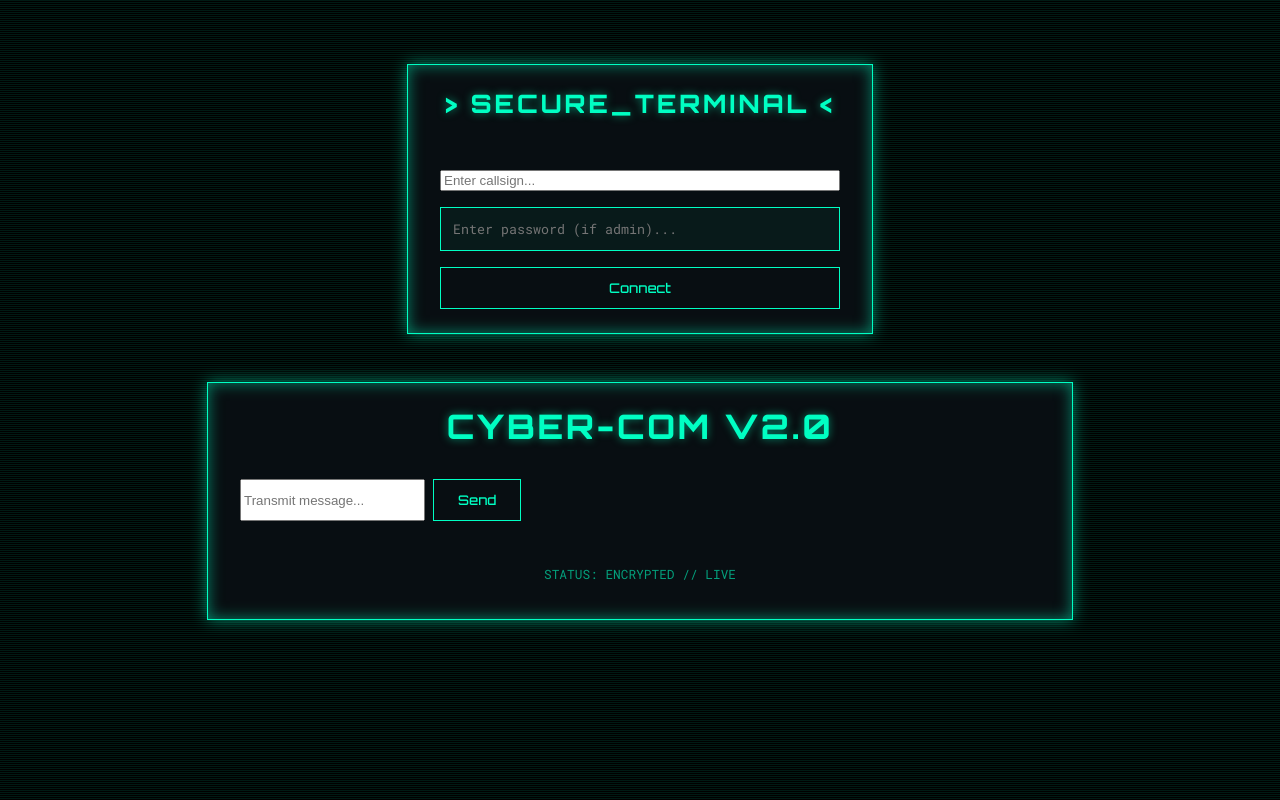
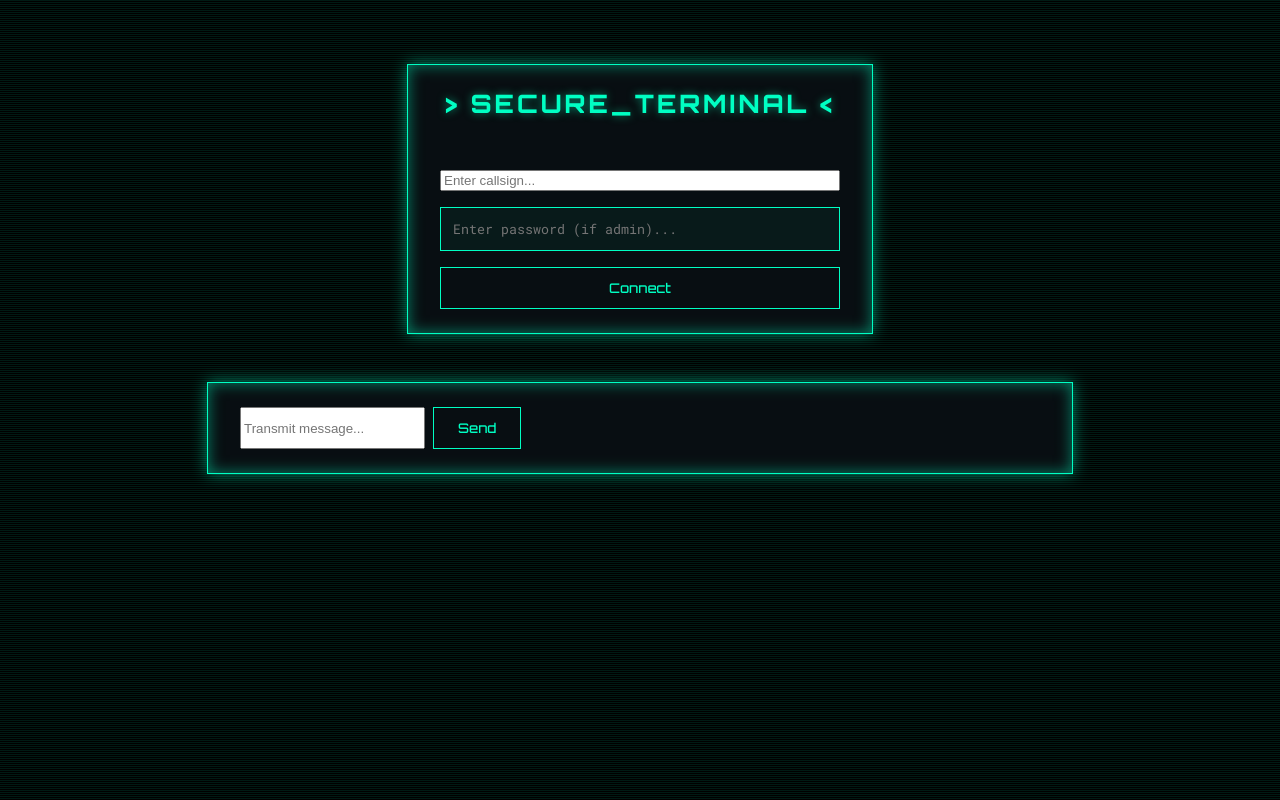
Before and after one commit to sheenu-web/my-chat-app, a website: page public/index.html in a window 1280 px wide. Drawn offline with nearby package versions, Linux system fonts and the light colour scheme.

Commit message:
Update index.html

```diff
--- a/public/index.html
+++ b/public/index.html
@@ -18,10 +18,6 @@
 
     <main id="chat-container" class="hidden">
 
-        <header class="chat-header">
-            <h1>CYBER-COM v2.0</h1>
-        </header>
-
         <ul id="messages"></ul>
 
         <div class="input-area">
@@ -31,10 +27,6 @@
             </form>
         </div>
 
-        <footer class="chat-footer">
-            <p>STATUS: ENCRYPTED // LIVE</p>
-        </footer>
-
     </main>
 
     <script src="/socket.io/socket.io.js"></script>
```
